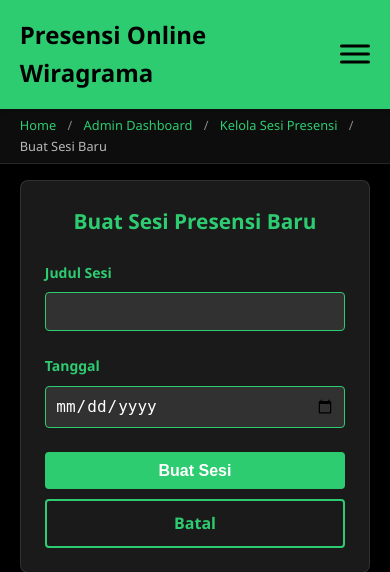
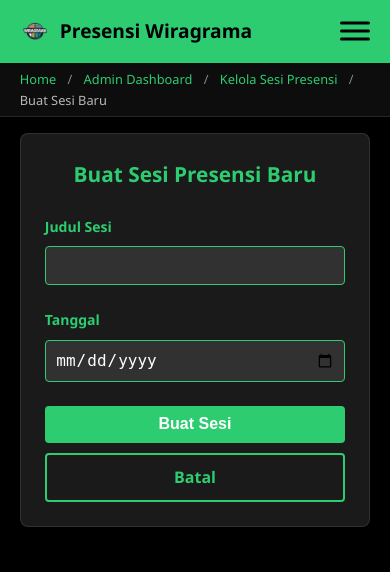
Before and after one commit to PrenjakAlangAlang/Presensi-Wiragrama, a Flask app: page /admin/sesi/new in a window 390 px wide. Shown: the top 572 px of the page. Run offline with Flask 2, Linux system fonts and the light colour scheme; the visitor is signed in with stand-in values (Sample User, id 1); data that the repository does not hold is empty.

Commit message:
logo navbar

```diff
--- a/static/style.css
+++ b/static/style.css
@@ -129,6 +129,11 @@ html[data-theme='light'] .moon-icon {
     align-items: center;
 }
 
+.navbar-brand {
+    display: flex;
+    align-items: center;
+}
+
 .navbar-brand h1 {
     color: var(--background-color);
     font-size: 1.5rem;
@@ -160,6 +165,14 @@ html[data-theme='light'] .moon-icon {
 .nav-link.green-link:hover {
     color: #fff;
     text-decoration: underline;
+}
+
+/* Navbar logo styling */
+.navbar-logo {
+    height: 40px;
+    width: auto;
+    margin-right: 10px;
+    vertical-align: middle;
 }
 
 /* Card & Content Styles */
@@ -437,6 +450,23 @@ tr:hover {
         top: 0;
     }
 }
+
+/* Make logo responsive on mobile */
+@media (max-width: 768px) {
+    .navbar-logo {
+        height: 30px;
+    }
+
+    .navbar-brand {
+        display: flex;
+        align-items: center;
+    }
+
+    .navbar-brand h1 {
+        font-size: 1.2rem;
+    }
+}
+
 .flash-messages {
     width: 100%;
     padding: 0.75rem 0;
--- a/templates/base.html
+++ b/templates/base.html
@@ -10,7 +10,8 @@
     <header class="navbar">
         <div class="container navbar-container">
             <div class="navbar-brand">
-                <h1>Presensi Online Wiragrama</h1>
+                <img src="{{ url_for('static', filename='image/wiragrama.png') }}" alt="Wiragrama Logo" class="navbar-logo">
+                <h1>Presensi Wiragrama</h1>
             </div>
 
             <!-- Hamburger menu for mobile -->
```
